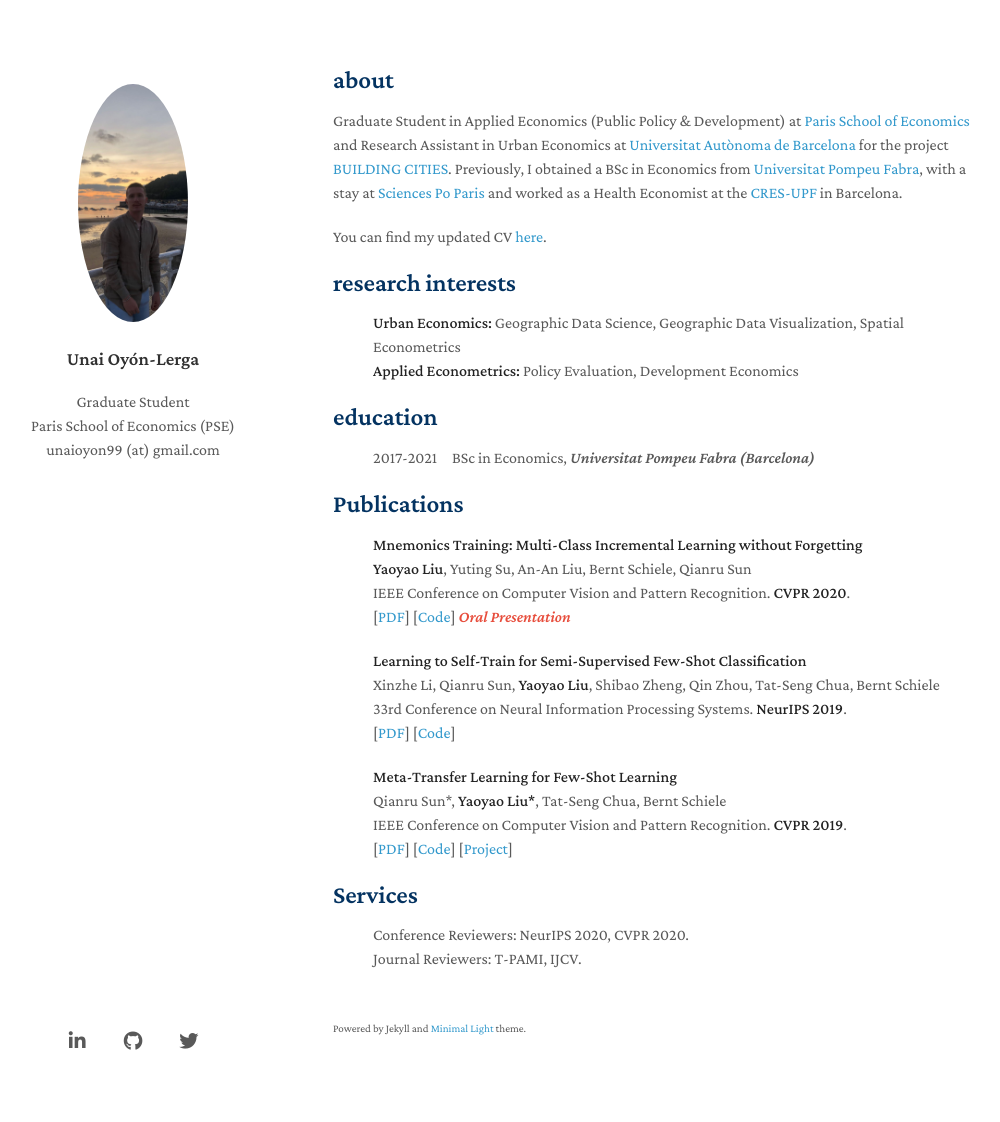
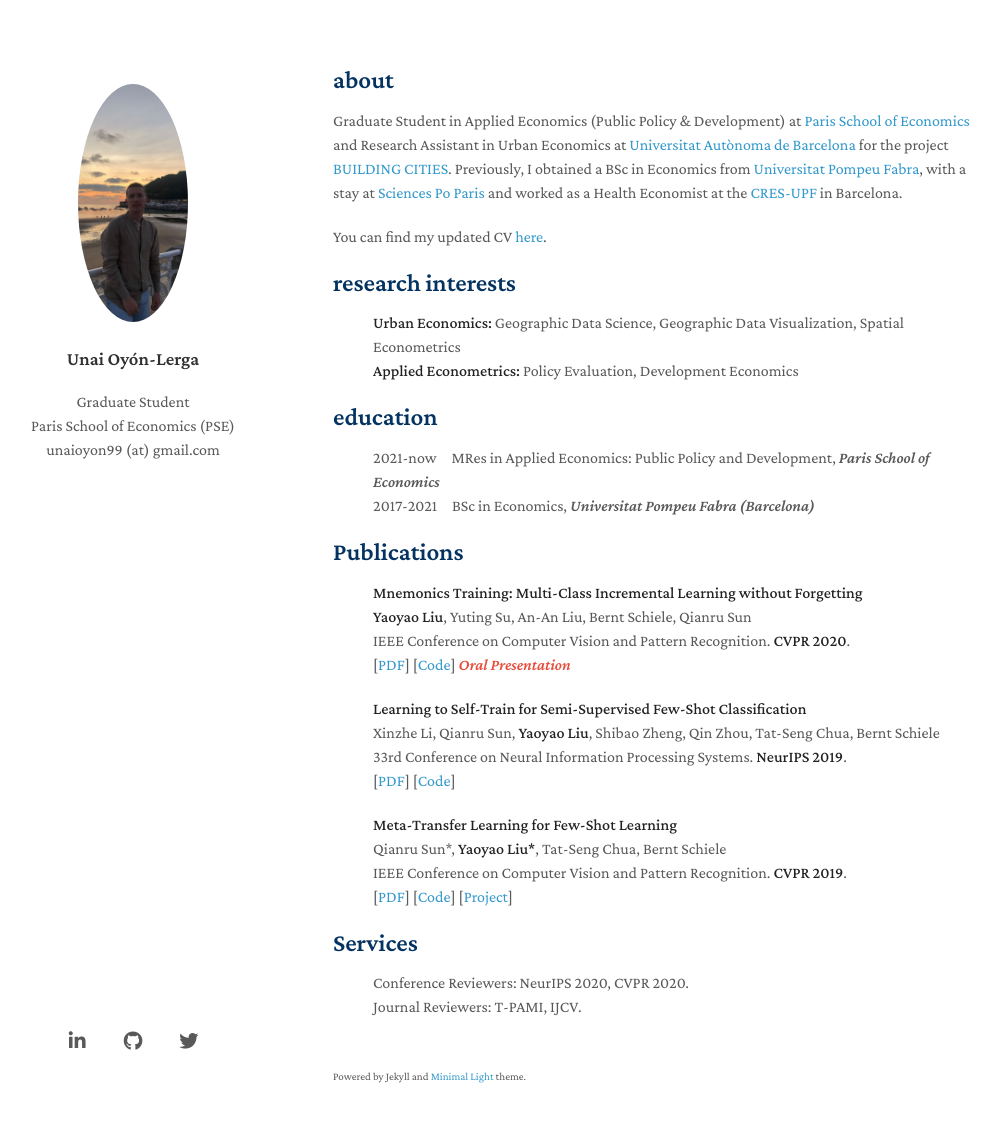
Before and after one commit to unaioyon/unaioyon.github.io, a Jekyll site: the page built from index.md, in a window 1280 px wide and 1157 px high. Shown: the top 1122 px of the window, without its empty margins (137-1137 px from the left). Built offline with Jekyll 4.4.1, drawn with Linux system fonts in a browser that asks for light colours; nearby versions of some CDN libraries; a style sheet for code colours, icons or effects is not loaded; our own code applies the rules of GitHub Pages for plain Markdown files.

Commit message:
Update index.md

```diff
--- a/index.md
+++ b/index.md
@@ -14,6 +14,7 @@ You can find my updated CV [here](./assets/pdf/OYON_Unai_CV_Jan_2022.pdf).
 
 ## education
 
+- 2021-now &nbsp;&nbsp;&nbsp; MRes in Applied Economics: Public Policy and Development, *Paris School of Economics*
 - 2017-2021 &nbsp;&nbsp;&nbsp; BSc in Economics, *Universitat Pompeu Fabra (Barcelona)*
 
 ## Publications
```
